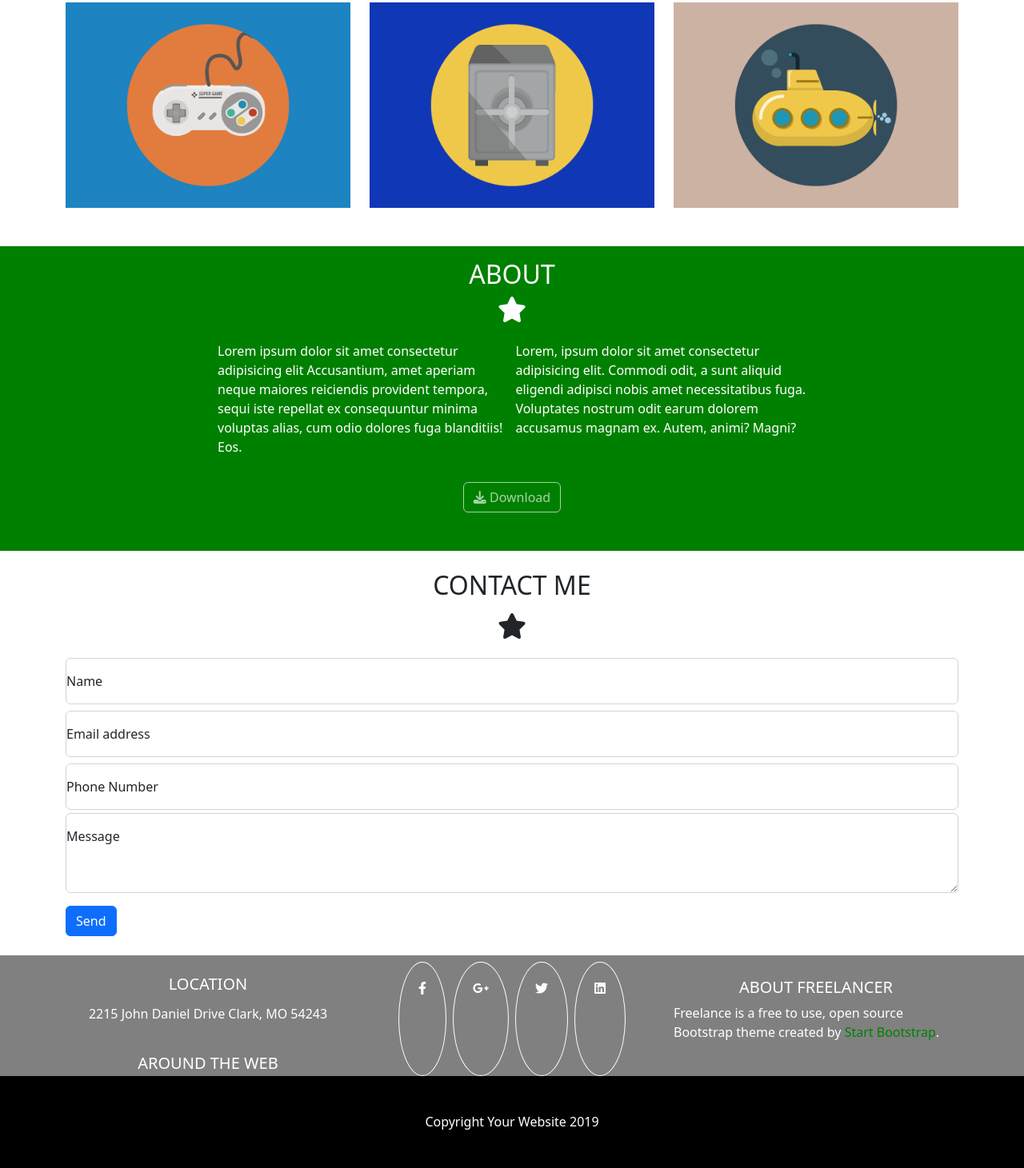
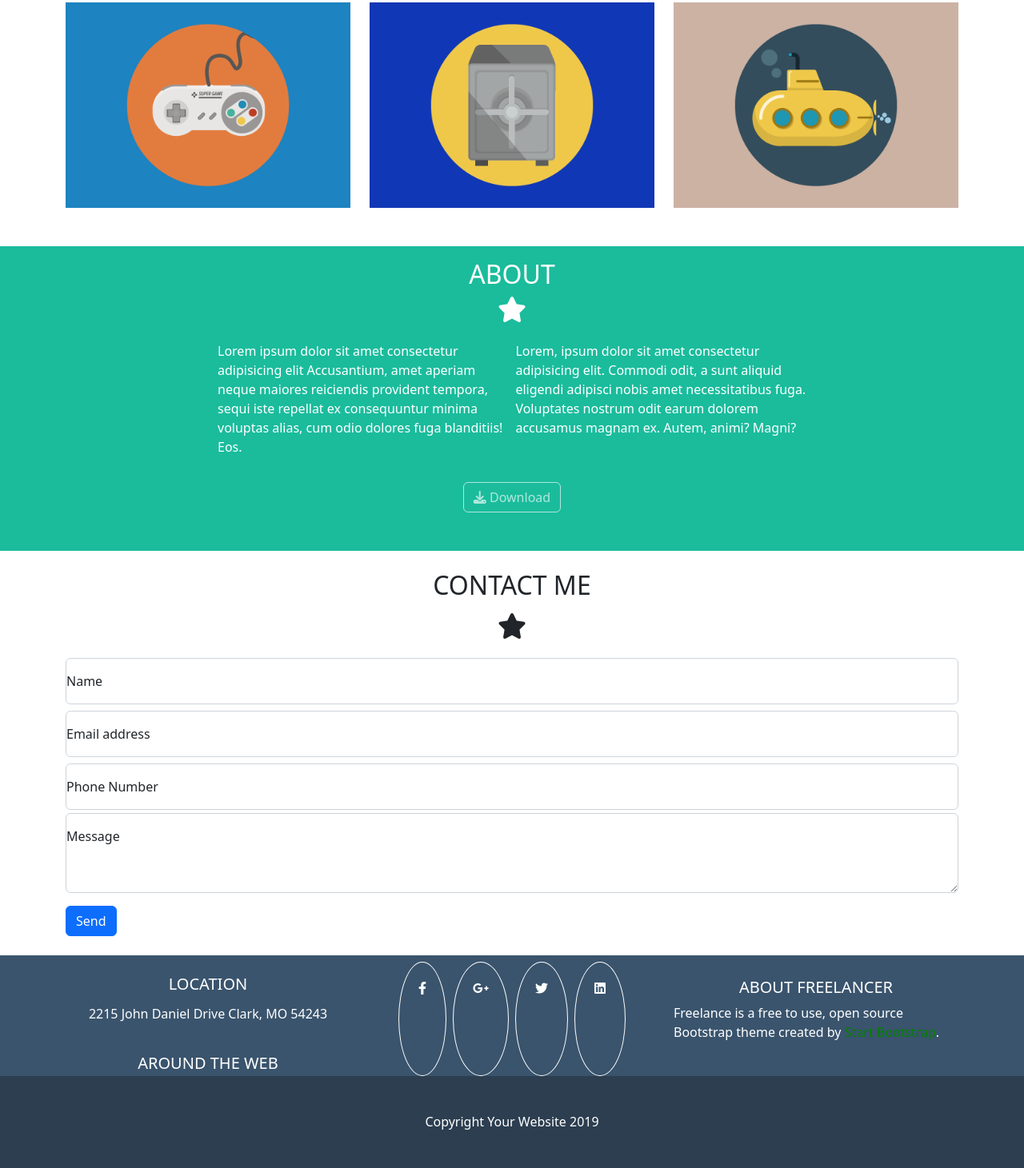
Before and after one commit to GiuseppeLanucara/html-css-bootstrap-freelancer, a plain HTML site: page index.html in a window 1280 px wide. Shown: the part 892-2353 px from the top of the page at 80% size. Drawn offline with nearby package versions, Linux system fonts and the light colour scheme.

Commit message:
aggiornato file stile css

```diff
--- a/css/style.css
+++ b/css/style.css
@@ -1,12 +1,12 @@
 header{
-    background-color: black;
+    background-color: #2C3E50;
     height: 90px;
     line-height: 90px;
     color: white;
 }
 
 #section-start {
-    background-color: green;
+    background-color: #1ABC9C;
     color: white;
 }
 
@@ -31,7 +31,7 @@ img {
 }
 
 #about {
-    background-color: green;
+    background-color: #1ABC9C;
     color: white;
 }
 
@@ -40,7 +40,7 @@ img {
 }
 
 #location{
-    background-color: grey;
+    background-color: #3A546D;
     color: white;
 }
 
@@ -53,7 +53,7 @@ img {
 }
 
 footer{
-    background-color: black;
+    background-color: #2C3E50;
     color: white;
 }
 
```
